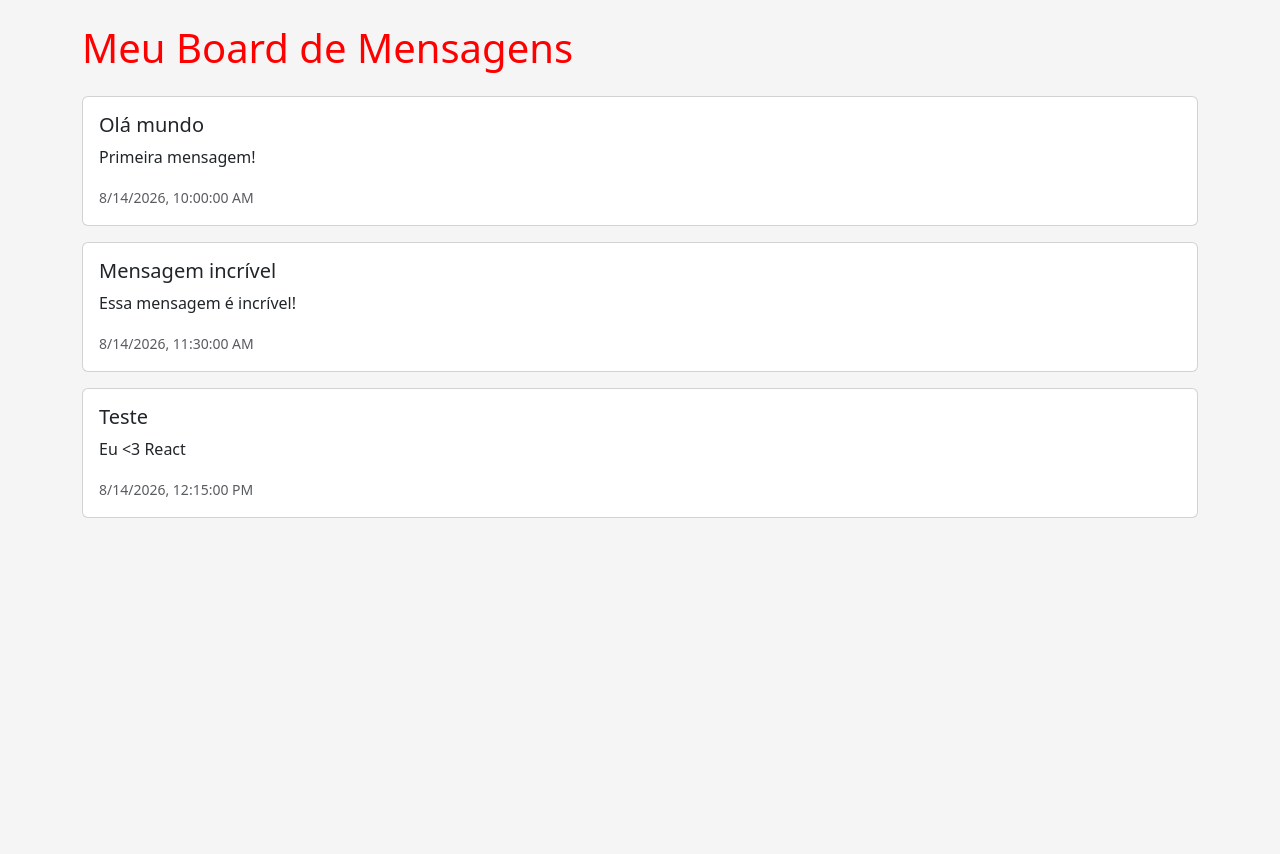
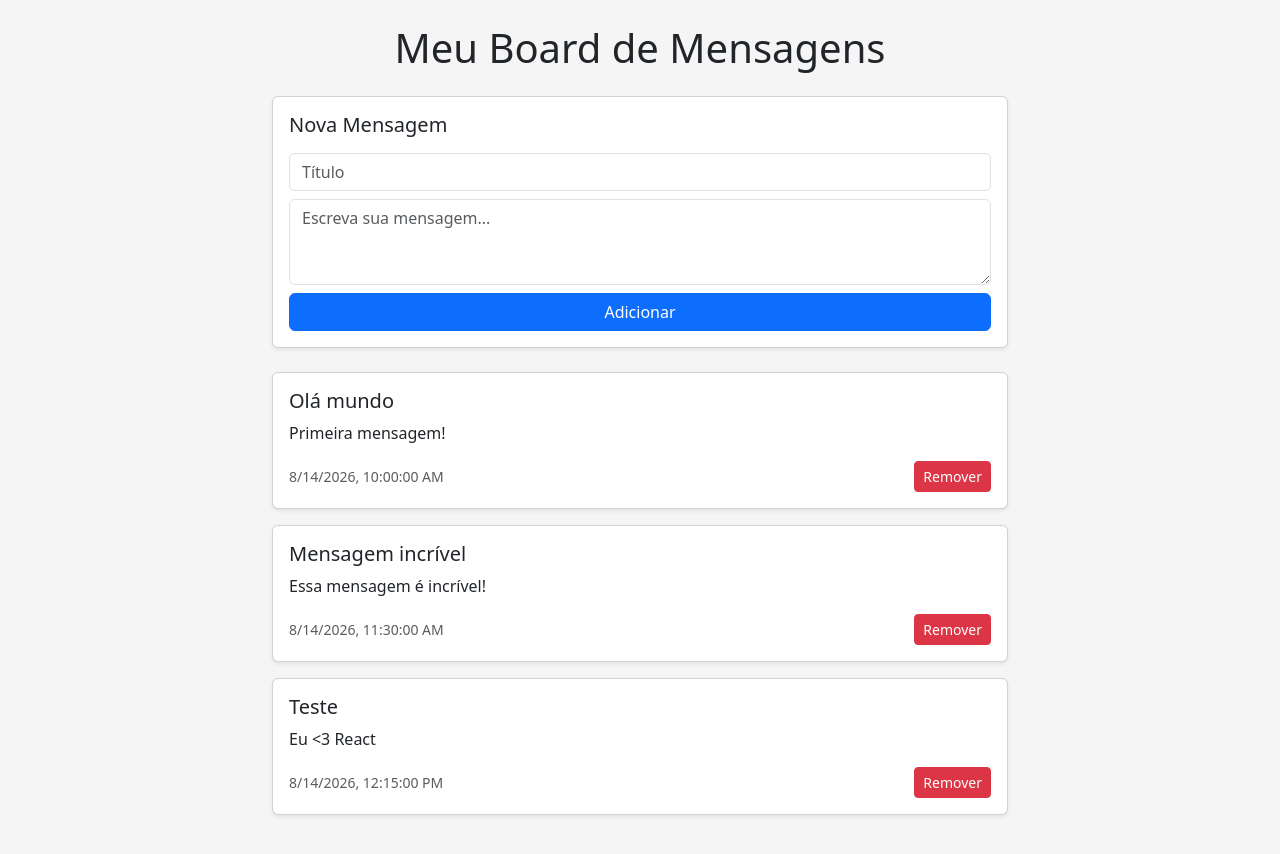
Before and after one commit to Guilherme-Flach/Oficina-React, a React (Vite) app in the folder client/: page / in a window 1280 px wide. Before the commit the page ends 824 px from the top, so only its background shows below. Built offline with nearby package versions, Linux system fonts and the light colour scheme.

Commit message:
Step 2 - useState

```diff
--- a/client/src/App.tsx
+++ b/client/src/App.tsx
@@ -2,9 +2,13 @@ import MessageList from './components/MessageList'
 
 function App() {
   return (
-    <div className="container mt-4">
-      <h1 className="mb-4" style={{color:"red"}}>Meu Board de Mensagens</h1>
-      <MessageList />
+    <div className="container py-4">
+      <div className="row justify-content-center">
+        <div className="col-lg-8">
+          <h1 className="mb-4 text-center">Meu Board de Mensagens</h1>
+          <MessageList />
+        </div>
+      </div>
     </div>
   )
 }
--- a/client/src/components/MessageCard.tsx
+++ b/client/src/components/MessageCard.tsx
@@ -2,15 +2,21 @@ import type { Message } from '../types'
 
 type MessageCardProps = {
   message: Message
+  onRemove: (id: number) => void
 }
 
-function MessageCard({ message }: MessageCardProps) {
+function MessageCard({ message, onRemove }: MessageCardProps) {
   return (
-    <div className="card mb-3">
+    <div className="card mb-3 shadow-sm">
       <div className="card-body">
         <h5 className="card-title">{message.title}</h5>
         <p className="card-text">{message.body}</p>
-        <small className="text-muted">{new Date(message.created_at).toLocaleString()}</small>
+        <div className="d-flex justify-content-between align-items-center">
+          <small className="text-muted">{new Date(message.created_at).toLocaleString()}</small>
+          <button className="btn btn-danger btn-sm" onClick={() => onRemove(message.id)}>
+            Remover
+          </button>
+        </div>
       </div>
     </div>
   )
--- a/client/src/components/MessageList.tsx
+++ b/client/src/components/MessageList.tsx
@@ -1,11 +1,57 @@
+import { useState } from 'react'
 import { MOCK_MESSAGES } from '../types'
 import MessageCard from './MessageCard'
 
+let nextId = MOCK_MESSAGES.length + 1
+
 function MessageList() {
+  const [messages, setMessages] = useState(MOCK_MESSAGES)
+  const [title, setTitle] = useState('')
+  const [body, setBody] = useState('')
+
+  function handleRemove(id: number) {
+    setMessages(messages.filter((m) => m.id !== id))
+  }
+
+  function handleAdd() {
+    const newMessage = {
+      id: nextId++,
+      title,
+      body,
+      created_at: new Date().toISOString(),
+    }
+
+    setMessages([newMessage, ...messages])
+    setTitle('')
+    setBody('')
+  }
+
   return (
     <div className="message-list">
-      {MOCK_MESSAGES.map((message) => (
-        <MessageCard key={message.id} message={message} />
+      <div className="card mb-4 shadow-sm">
+        <div className="card-body">
+          <h5 className="card-title mb-3">Nova Mensagem</h5>
+          <input
+            className="form-control mb-2"
+            placeholder="Título"
+            value={title}
+            onChange={(e) => setTitle(e.target.value)}
+          />
+          <textarea
+            className="form-control mb-2"
+            rows={3}
+            placeholder="Escreva sua mensagem..."
+            value={body}
+            onChange={(e) => setBody(e.target.value)}
+          />
+          <button className="btn btn-primary w-100" onClick={handleAdd}>
+            Adicionar
+          </button>
+        </div>
+      </div>
+
+      {messages.map((message) => (
+        <MessageCard key={message.id} message={message} onRemove={handleRemove} />
       ))}
     </div>
   )
```
